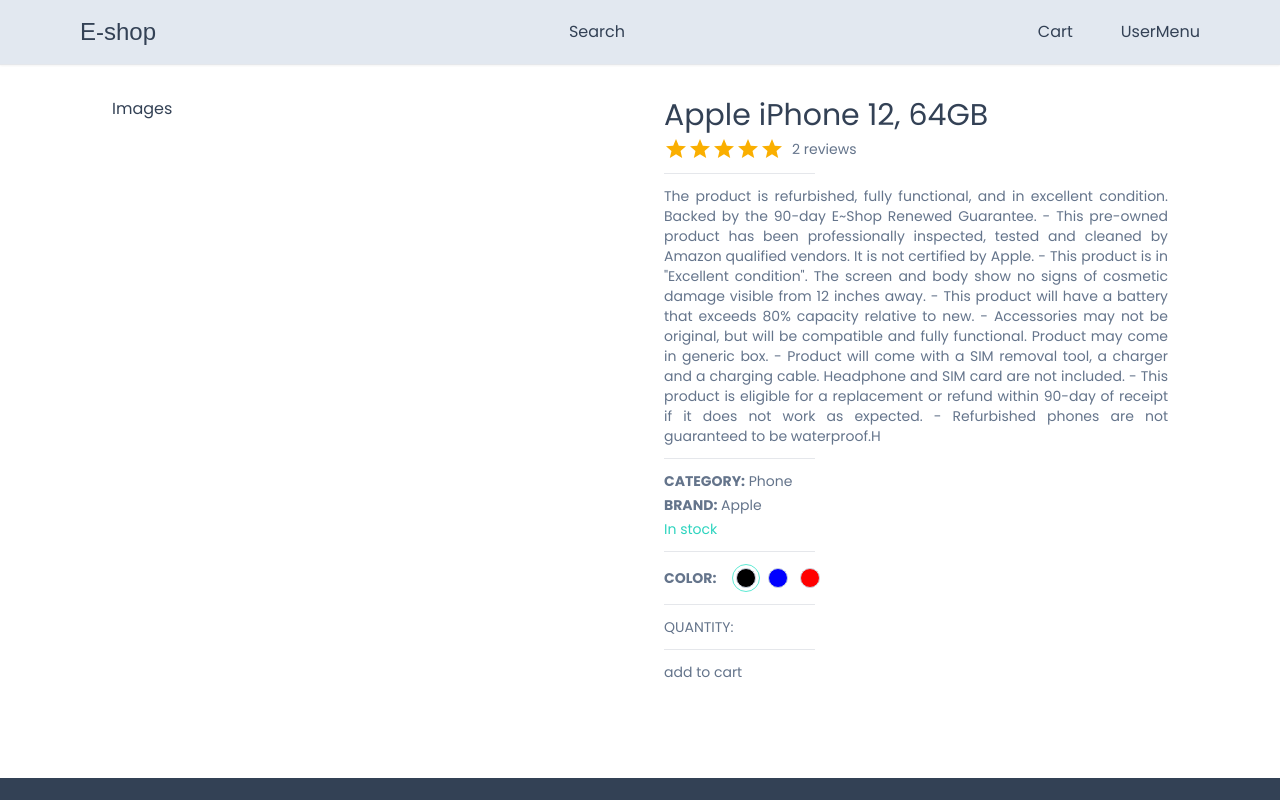
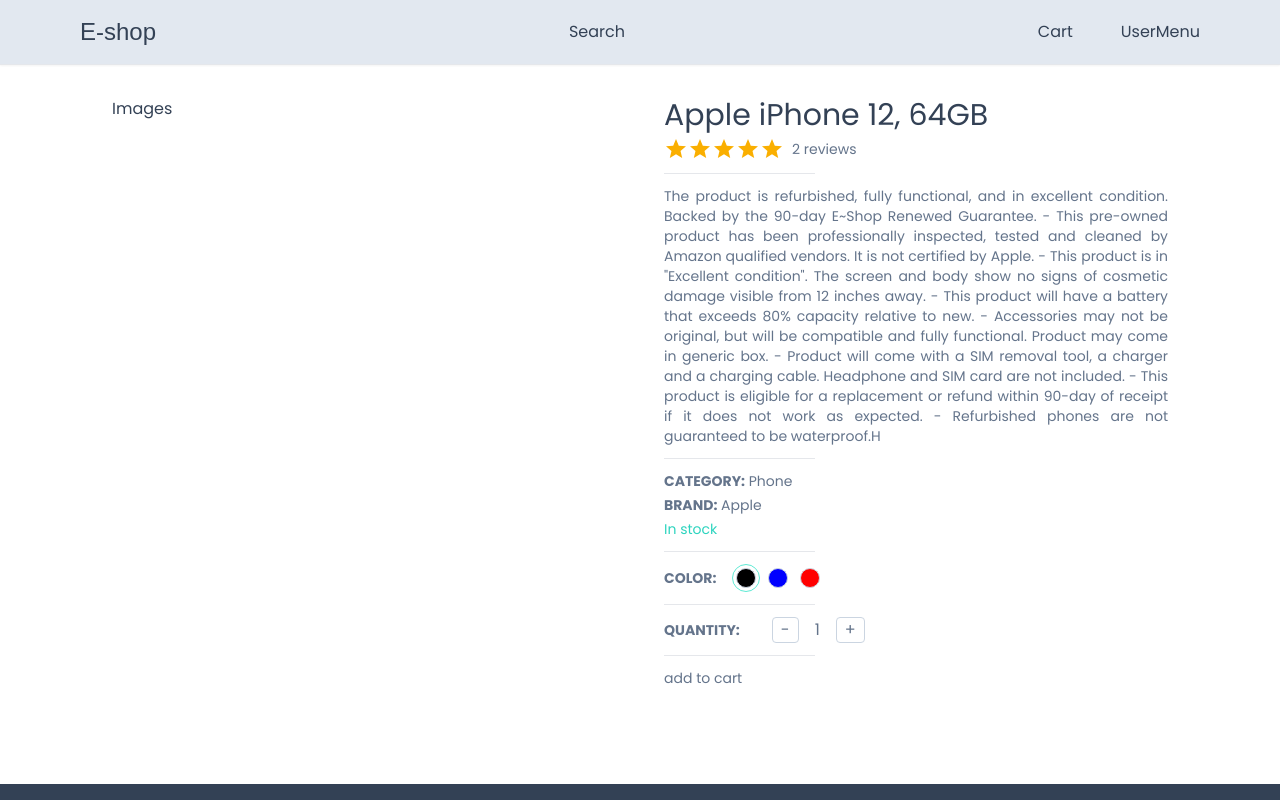
Before and after one commit to Mike2020x/e-shop, a Next.js app: page /product/1 in a window 1280 px wide. Shown: the top 800 px of the page. Built offline with nearby package versions, Linux system fonts and the light colour scheme; a web font is replaced by a local one.

Commit message:
add product quantity component

```diff
--- /dev/null
+++ b/app/components/products/SetQuantity.tsx
@@ -0,0 +1,48 @@
+"use client";
+
+import { CartProductType } from "@/app/product/[productId]/ProductDetails";
+
+interface SetQuantityProps {
+  cartCounter?: boolean;
+  cartProduct: CartProductType;
+  handleQtyIncrease: () => void;
+  handleQtyDecrease: () => void;
+}
+
+const btnStyles = "border-[1.2px] border-slate-300 px-2 rounded";
+
+const SetQuantity: React.FC<SetQuantityProps> = ({
+  cartCounter,
+  cartProduct,
+  handleQtyIncrease,
+  handleQtyDecrease,
+}) => {
+  return (
+    <div className="flex gap-8 items-center">
+      {cartCounter ? null : <div className="font-semibold">QUANTITY:</div>}
+      <div
+        className="
+    flex
+    gap-4
+    items-center
+    text-base
+    "
+      >
+        <button
+          onClick={handleQtyDecrease}
+          className={btnStyles}
+        >
+          -
+        </button>
+        <div>{cartProduct.quantity}</div>
+        <button
+          onClick={handleQtyIncrease}
+          className={btnStyles}
+        >
+          +
+        </button>
+      </div>
+    </div>
+  );
+};
+export default SetQuantity;
--- a/app/product/[productId]/ProductDetails.tsx
+++ b/app/product/[productId]/ProductDetails.tsx
@@ -1,6 +1,7 @@
 "use client";
 
 import SetColor from "@/app/components/products/SetColor";
+import SetQuantity from "@/app/components/products/SetQuantity";
 import { Rating } from "@mui/material";
 import { useCallback, useState } from "react";
 
@@ -53,6 +54,22 @@
     },
     [cartProduct.selectedImg]
   );
+  const handleQtyIncrease = useCallback(() => {
+    if (cartProduct.quantity === 99) {
+      return;
+    }
+    setCartProduct((prev) => {
+      return { ...prev, quantity: prev.quantity++ };
+    });
+  }, [cartProduct]);
+  const handleQtyDecrease = useCallback(() => {
+    if (cartProduct.quantity === 1) {
+      return;
+    }
+    setCartProduct((prev) => {
+      return { ...prev, quantity: prev.quantity-- };
+    });
+  }, [cartProduct]);
   return (
     <div
       className="
@@ -99,7 +116,11 @@
           handleColorSelect={handleColorSelect}
         />
         <Horizontal />
-        <div>QUANTITY:</div>
+        <SetQuantity
+          cartProduct={cartProduct}
+          handleQtyIncrease={handleQtyIncrease}
+          handleQtyDecrease={handleQtyDecrease}
+        />
         <Horizontal />
         <div>add to cart</div>
       </div>
```
